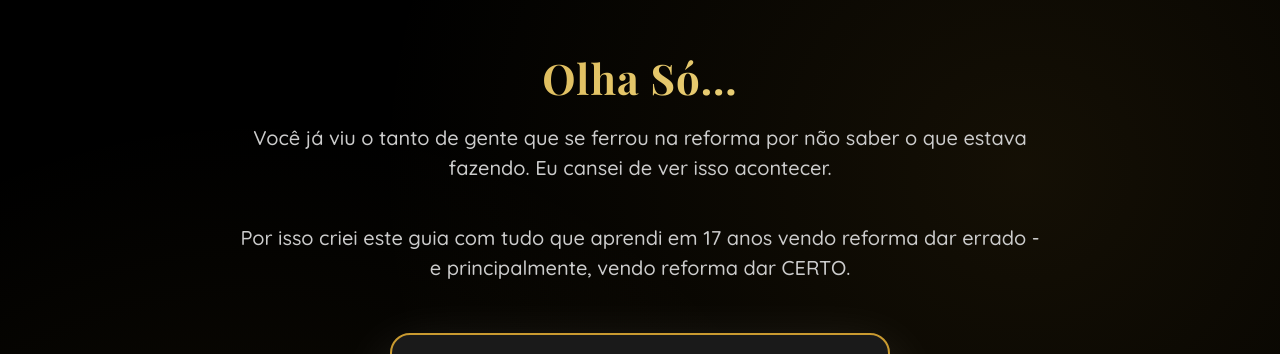
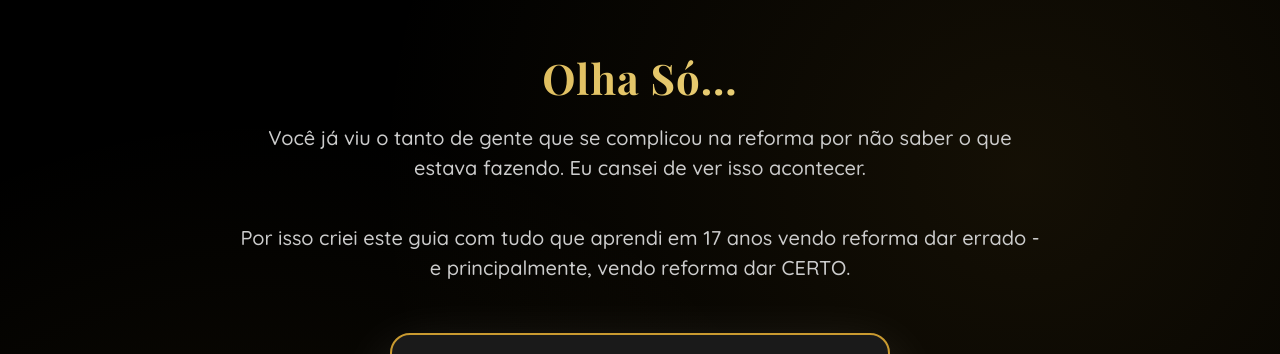
Before and after one commit to faabricioleite/ayunodesbloqueado, a website: page guia-reforma.html in a window 1280 px wide. Shown: the part 3580-3934 px from the top of the page. Drawn offline with nearby package versions, Linux system fonts and the light colour scheme.

Commit message:
Atualizar texto da seção de preços

```diff
--- a/guia-reforma.html
+++ b/guia-reforma.html
@@ -2028,7 +2028,7 @@
         <div class="pricing-container">
             <div class="pricing-header">
                 <h2 class="pricing-main-title">Olha Só...</h2>
-                <p class="pricing-subtitle">Você já viu o tanto de gente que se ferrou na reforma por não saber o que estava fazendo. Eu cansei de ver isso acontecer.</p>
+                <p class="pricing-subtitle">Você já viu o tanto de gente que se complicou na reforma por não saber o que estava fazendo. Eu cansei de ver isso acontecer.</p>
                 <p class="pricing-subtitle">Por isso criei este guia com tudo que aprendi em 17 anos vendo reforma dar errado - e principalmente, vendo reforma dar CERTO.</p>
             </div>
 
```
